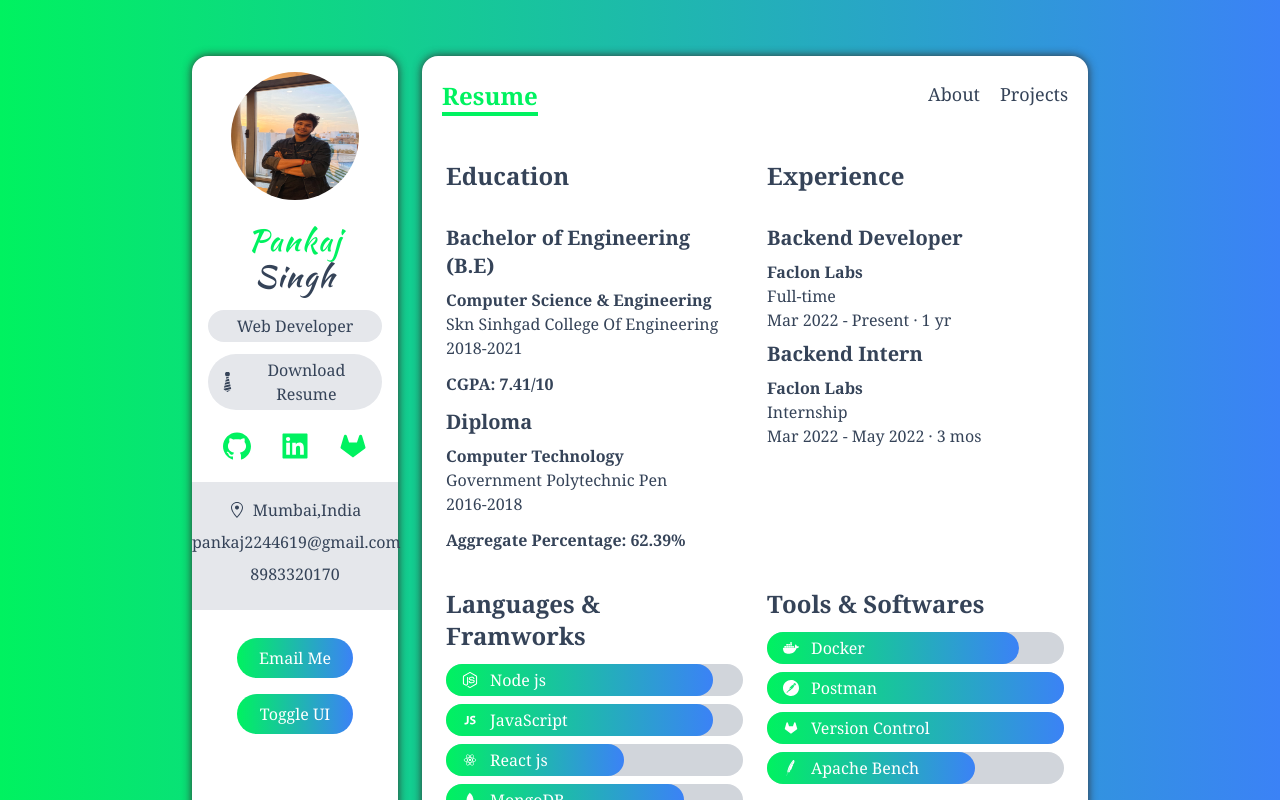
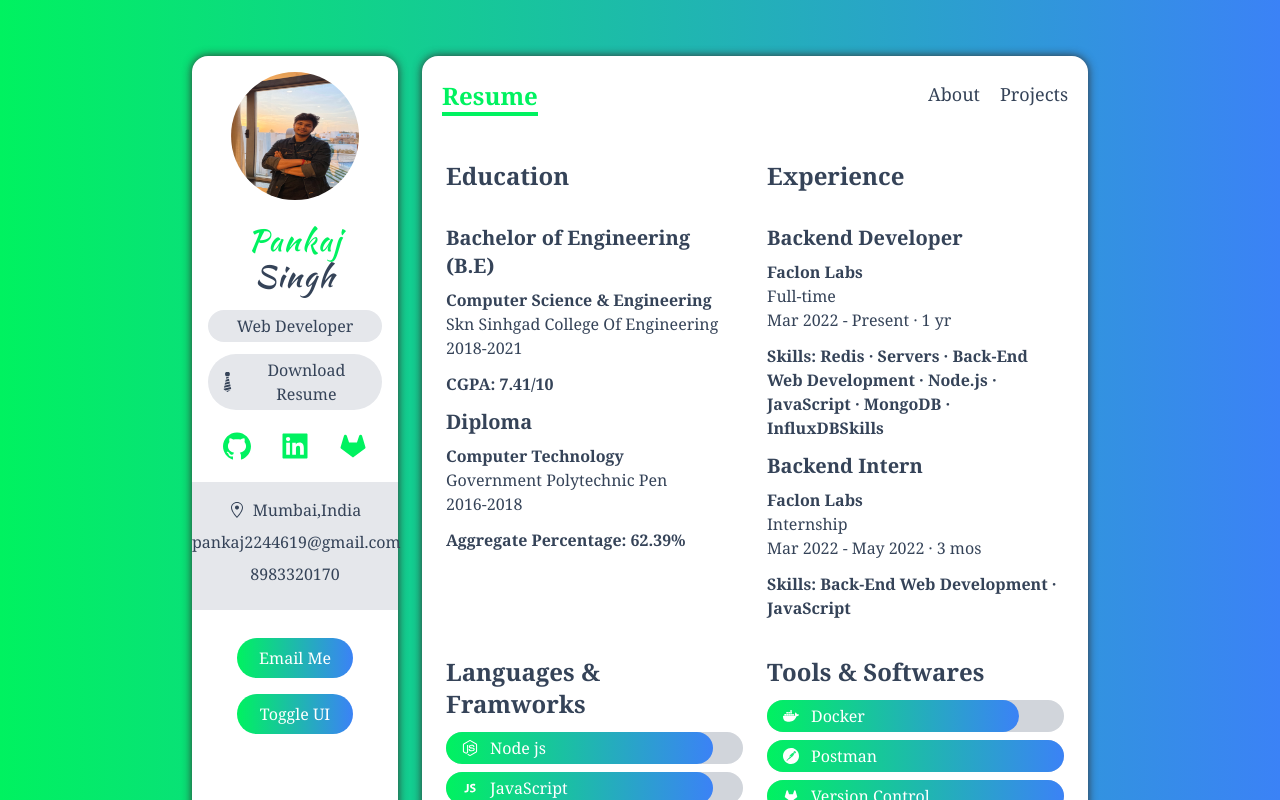
Before and after one commit to devh4ppy/Portfolio-Website, a Next.js app: page /resume in a window 1280 px wide. Shown: the top 800 px of the page. Built offline with nearby package versions, Linux system fonts and the light colour scheme.

Commit message:
Update resume.tsx

```diff
--- a/pages/resume.tsx
+++ b/pages/resume.tsx
@@ -36,10 +36,12 @@ const resume = () => {
                     <p className='font-semibold '>Faclon Labs</p>
                     <p>Full-time</p>
                     <p>Mar 2022 - Present · 1 yr</p>
+                    <p className="my-3 font-semibold">Skills: Redis · Servers · Back-End Web Development · Node.js · JavaScript · MongoDB · InfluxDBSkills</p>
                     <h5 className='my-2 text-xl font-bold'>Backend Intern</h5>
                     <p className='font-semibold '>Faclon Labs</p>
                     <p>Internship</p>
                     <p>Mar 2022 - May 2022 · 3 mos</p>
+                    <p className="my-3 font-semibold">Skills: Back-End Web Development · JavaScript</p>
                 </motion.div>
             </div>
             {/* languages & tools */}
```
